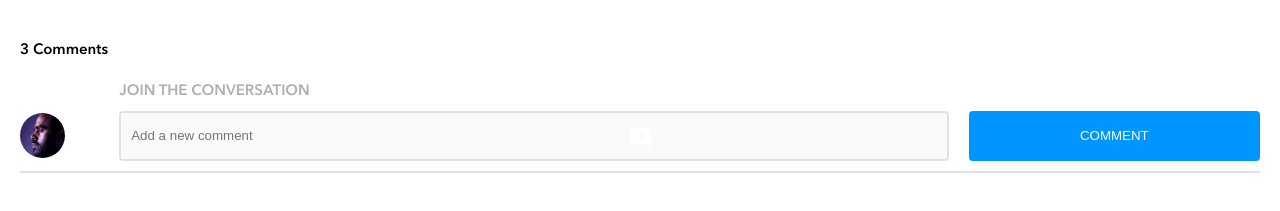
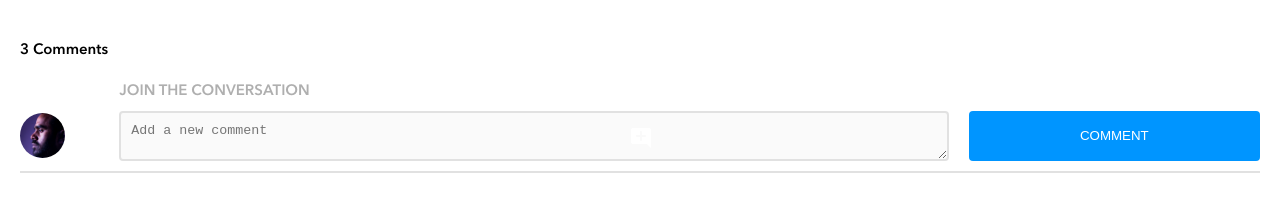
Before and after one commit to NicholasKerr7/nicholas-kerr-aetherstream-client, a React (Create React App) app: page / in a window 1280 px wide. Shown: the part 1121-1332 px from the top of the page. Built offline with nearby package versions, Linux system fonts and the light colour scheme.

Commit message:
Add rows to form input

```diff
--- a/src/components/form/Form.js
+++ b/src/components/form/Form.js
@@ -17,7 +17,8 @@ function Form() {
             <h2 className="form__title">JOIN THE CONVERSATION</h2>
           </div>
           <form className="form__field">
-            <input
+            <textarea
+              rows={3}
               className="form__input"
               type="text"
               placeholder="Add a new comment"
@@ -35,4 +36,5 @@ function Form() {
   );
 }
 
+
 export default Form;
--- a/src/components/form/Form.scss
+++ b/src/components/form/Form.scss
@@ -62,7 +62,7 @@
         background-color: $form-background-color;
         border-radius: 0.4rem;
         border: 0.2rem solid $divider-line-color;
-        padding: 1rem 1rem 8rem;
+        padding: 1rem;
         margin-bottom: 1rem;
 
     @include media-tablet {
--- a/src/components/header/Header.scss
+++ b/src/components/header/Header.scss
@@ -48,7 +48,6 @@
 
         @include media-tablet {
             width: 35%;
-            position: relative;
         }
     }
 
@@ -85,7 +84,7 @@
 
         @include media-tablet {
             position: absolute;
-            left: 44rem;
+            right: 2rem;
 
         }
 
```
